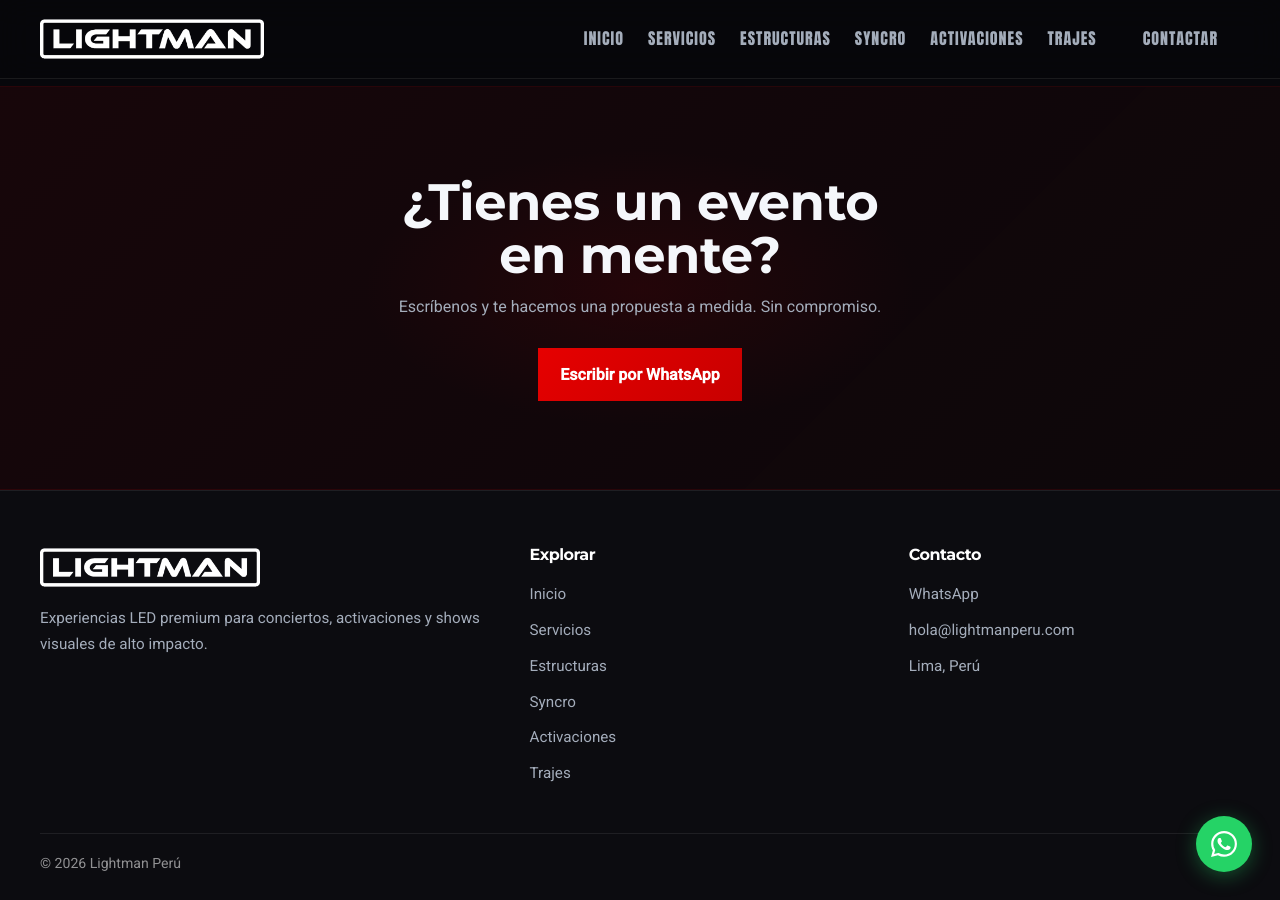
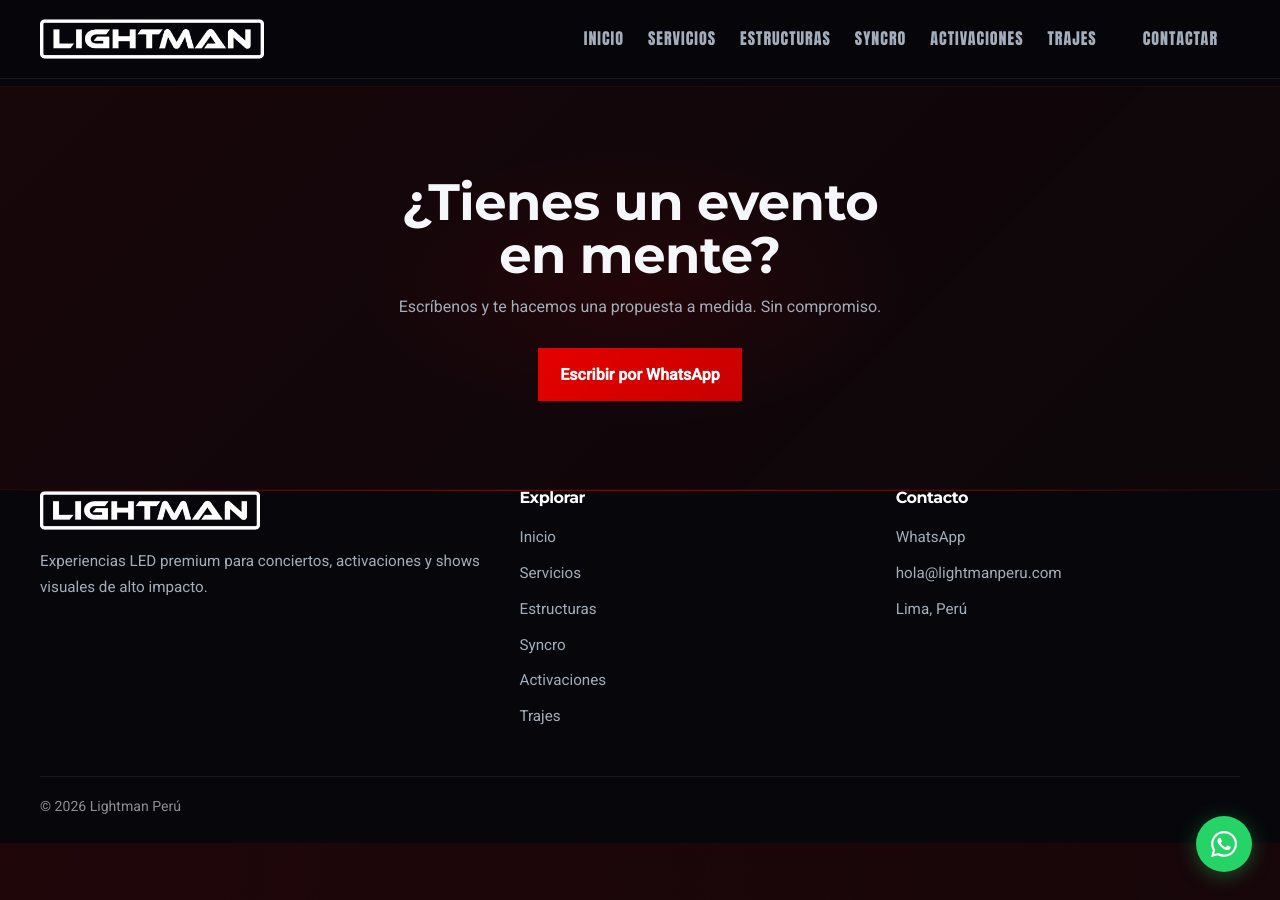
Before and after one commit to ZekturCh/LIGHTMAN, a Jekyll site: the page built from index.html, in a window 1280 px wide and 900 px high, scrolled down 5270 px. Built offline with Jekyll 4.4.1, drawn with Linux system fonts in a browser that asks for light colours.

Commit message:
Update style.css

```diff
--- a/assets/css/style.css
+++ b/assets/css/style.css
@@ -404,15 +404,30 @@
 }
 
 .site-footer {
-  border-top: 1px solid var(--line);
-  background: rgba(255,255,255,0.02);
-  padding: 56px 0 0;
+  position: relative;
+}
+
+.site-footer::before {
+  content: '';
+  position: absolute;
+  top: 0;
+  left: 0;
+  width: 100%;
+  height: 1px;
+  background: linear-gradient(
+    to right,
+    transparent 0%,
+    rgba(170,0,0,.55) 20%,
+    rgba(170,0,0,.85) 50%,
+    rgba(170,0,0,.55) 80%,
+    transparent 100%
+  );
 }
 
 .footer-grid {
   display: grid;
-  grid-template-columns: 1.2fr 0.9fr 0.9fr;
-  gap: 48px;
+  grid-template-columns: 1.3fr 1fr 1fr;
+  gap: 32px;
   align-items: start;
 }
 
```
